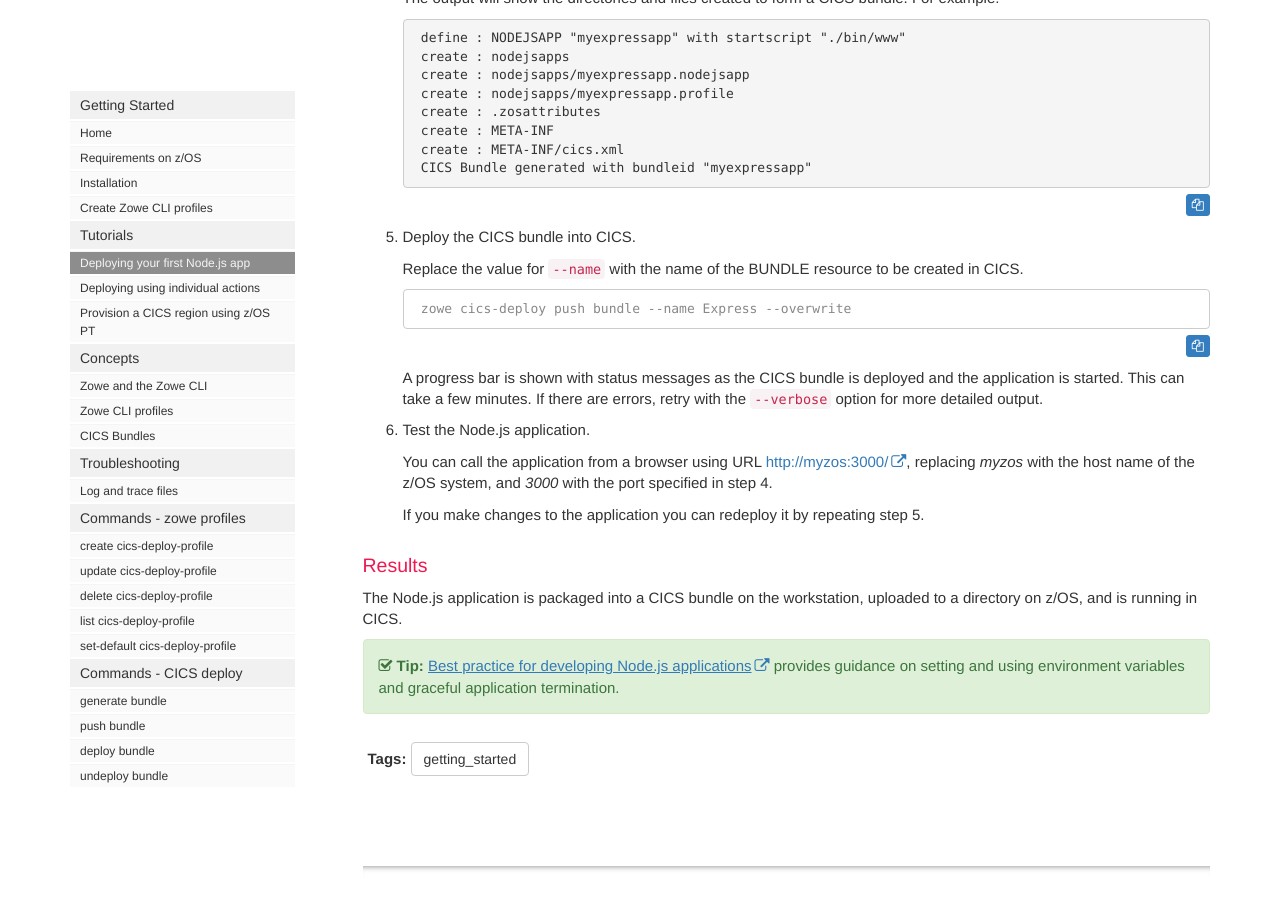
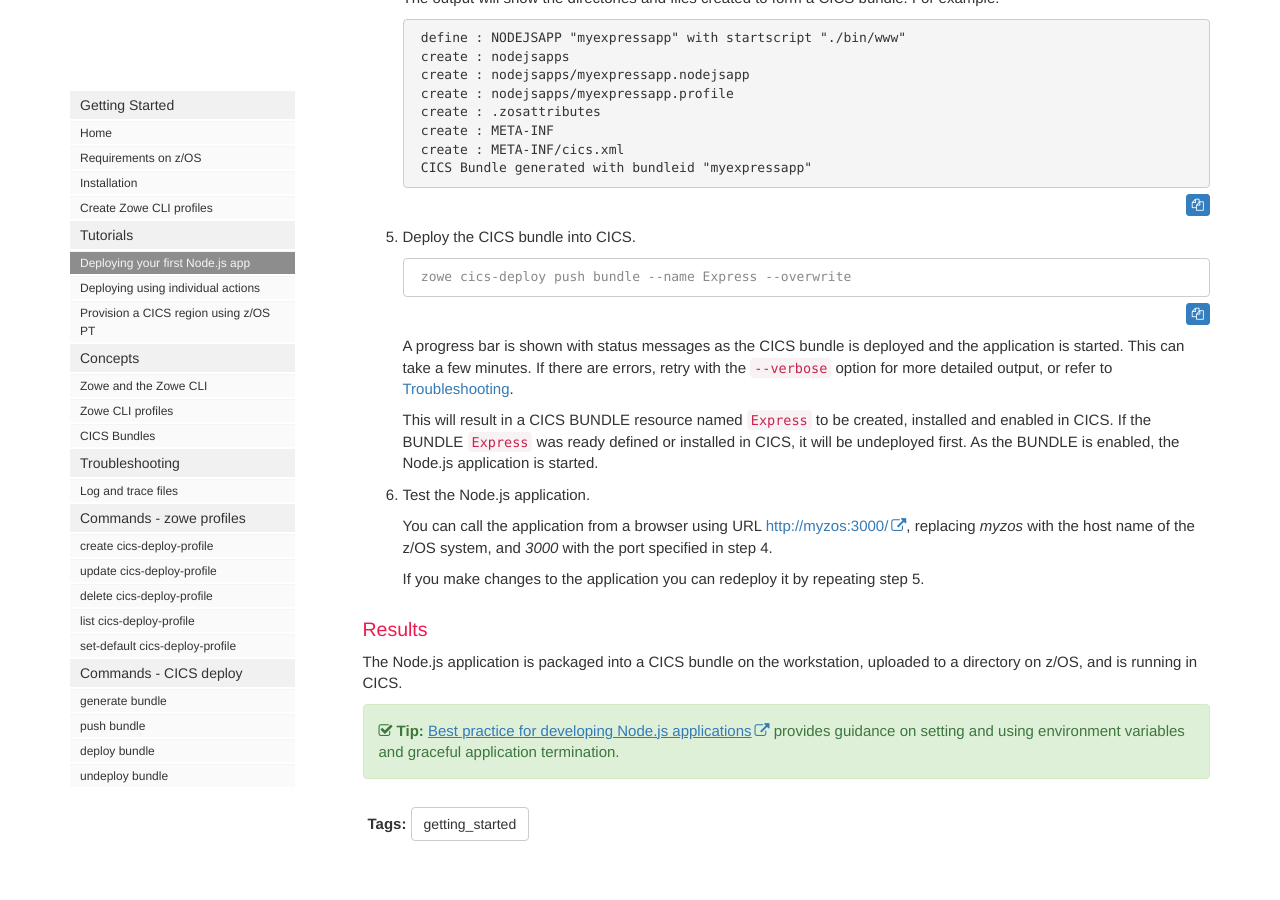
Before and after one commit to IBM/zowe-cli-cics-deploy-plugin, a Jekyll site: the page built from docs/pages/cdp/cdp-Deploying-your-first-nodejs-app.md, in a window 1280 px wide and 900 px high, scrolled down 877 px. Built offline with Jekyll 4.4.1, drawn with Linux system fonts in a browser that asks for light colours; nearby versions of some CDN libraries; comment, search, counter and statistics services are not loaded.

Commit message:
Add reference to troubleshooting

````diff
--- a/docs/pages/cdp/cdp-Deploying-your-first-nodejs-app.md
+++ b/docs/pages/cdp/cdp-Deploying-your-first-nodejs-app.md
@@ -55,13 +55,13 @@ CICS TS V5.5 introduced support to run Node.js application and is required by th
 
 5. Deploy the CICS bundle into CICS.
 
-    Replace the value for `--name` with the name of the BUNDLE resource to be created in CICS.
-
     ```console
     zowe cics-deploy push bundle --name Express --overwrite
     ```
 
-    A progress bar is shown with status messages as the CICS bundle is deployed and the application is started. This can take a few minutes. If there are errors, retry with the `--verbose` option for more detailed output.
+    A progress bar is shown with status messages as the CICS bundle is deployed and the application is started. This can take a few minutes. If there are errors, retry with the `--verbose` option for more detailed output, or refer to [Troubleshooting](cdp-Troubleshooting-General).
+
+    This will result in a CICS BUNDLE resource named `Express` to be created, installed and enabled in CICS. If the BUNDLE `Express` was ready defined or installed in CICS, it will be undeployed first. As the BUNDLE is enabled, the Node.js application is started.
 
 6. Test the Node.js application.
 
````
